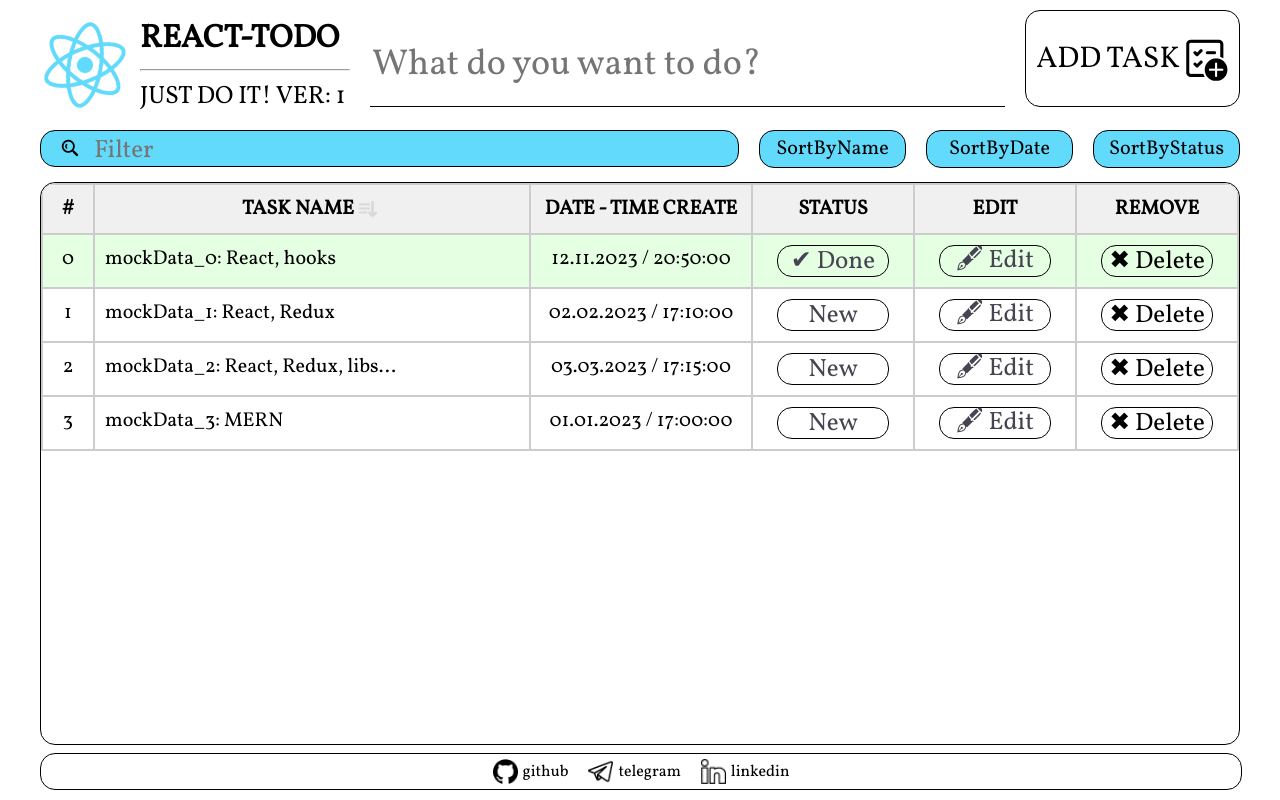
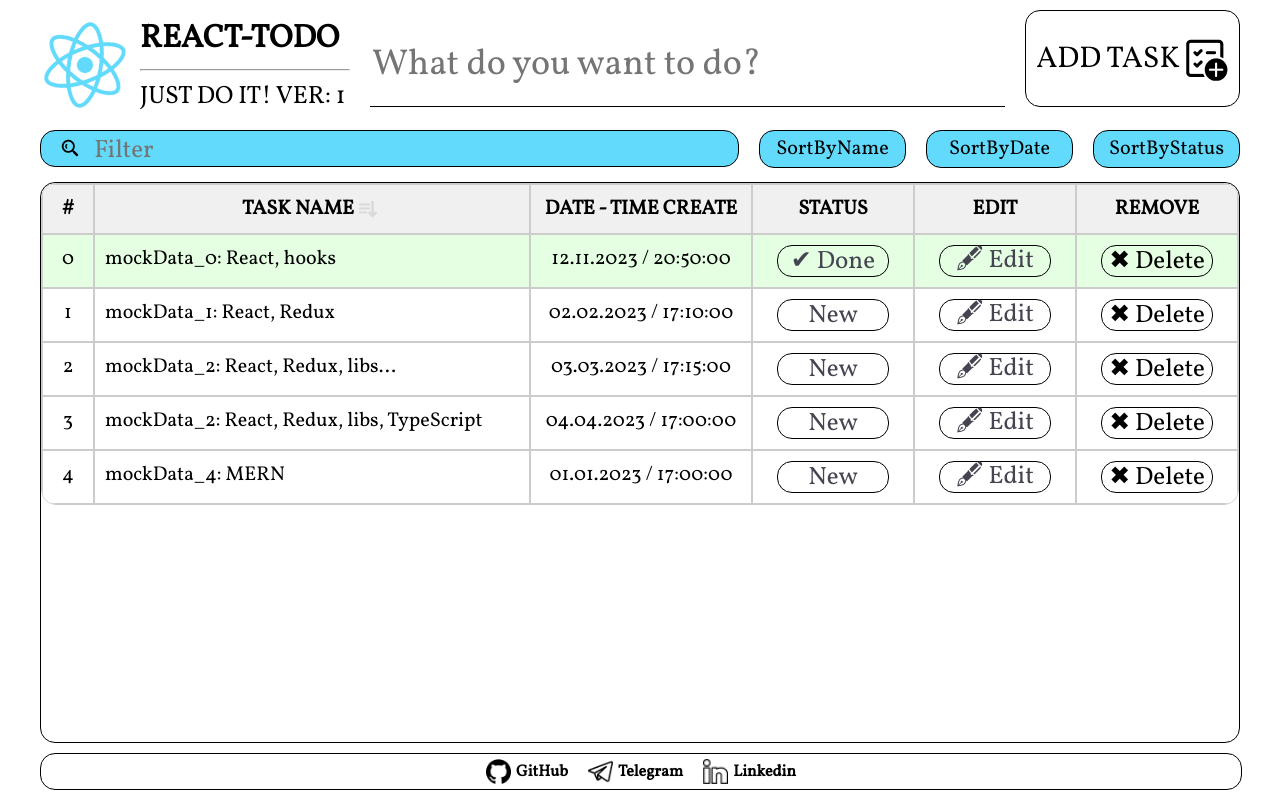
Before and after one commit to kingov-alexey/react-todo, a React (Create React App) app: page / in a window 1280 px wide. Built offline with nearby package versions, Linux system fonts and the light colour scheme.

Commit message:
feat: add filter, noData stub

```diff
--- a/src/App.js
+++ b/src/App.js
@@ -9,6 +9,7 @@ export const AppContext = React.createContext(null);
 
 function App() {
   const [itemList, setItemList] = React.useState([]);
+  const [filteredItemList, setFilteredItemList] = React.useState(itemList);
   const [inputTaskAddValue, setInputTaskAddValue] = React.useState('');
   const [inputFilterValue, setInputFilterValue] = React.useState('');
   const [inputEditValue, setInputEditValue] = React.useState('');
@@ -87,6 +88,10 @@ function App() {
 
   //#region DELETE ITEM
   const onDeleteClick = id => {
+    // const isDelete = window.confirm('Are you sure you want to delete this item?');
+    // if (isDelete) {
+    //   setItemList(prevItemList => prevItemList.filter(item => item.id !== id));
+    // }
     setItemList(prevItemList => prevItemList.filter(item => item.id !== id));
   };
   //#endregion DELETE ITEM
@@ -145,15 +150,19 @@ function App() {
   //#region FILTER
   const onFilterTextChange = () => {
     const filteredList = itemList.filter(item =>
-      item.text.toLowerCase().includes(inputFilterValue.toLowerCase())
+      item.titleTask.toLowerCase().includes(inputFilterValue.toLowerCase())
     );
-    setItemList(filteredList);
+    setFilteredItemList(filteredList);
   };
+
+  React.useEffect(()=>{
+    onFilterTextChange();
+  },[inputFilterValue, itemList]);
   //#endregion FILTER
 
   //#region Modals
   const openModalEdit = () => {
-    console.log('asdaaaa');
+    console.log('openModalEdit');
     setModalEditIsOpen(true);
   };
 
@@ -204,6 +213,7 @@ function App() {
           onSortByDateClick,
           onSortByStatusClick,
           onFilterTextChange,
+          inputFilterValue
         }}
       >
         <div className='wrapper'>
@@ -213,7 +223,7 @@ function App() {
             onDoneClick={onDoneClick}
             onEditClick={onEditClick}
             onDeleteClick={onDeleteClick}
-            itemList={itemList}
+            itemList={inputFilterValue ? filteredItemList : itemList }
           />
           <Footer />
         </div>
--- a/src/components/Input/Input.module.css
+++ b/src/components/Input/Input.module.css
@@ -22,6 +22,7 @@
 .inputTaskAdd,
 .inputFilter:focus {
     outline: none;
+    font-family: 'Vollkorn', serif;
 }
 
 .inputTaskAdd,
--- a/src/components/ItemList/ItemLIst.module.css
+++ b/src/components/ItemList/ItemLIst.module.css
@@ -2,9 +2,7 @@
     display: flex;
     flex-direction: column;
     border: 1px solid #ccc;
-    /* border-radius: 15px; */
-    border-top-left-radius: 15px;
-    border-top-right-radius: 15px;
+    border-radius: 15px;
     overflow: hidden;
     font-size: 20px;
 }
--- a/src/data/mock-data.js
+++ b/src/data/mock-data.js
@@ -7,5 +7,6 @@ export const mockData = [
     date: '03.03.2023 / 17:15:00',
     status: 'new',
   },
-  { id: '3', titleTask: 'mockData_3: MERN', date: '01.01.2023 / 17:00:00', status: 'new' },
+  { id: '3', titleTask: 'mockData_2: React, Redux, libs, TypeScript', date: '04.04.2023 / 17:00:00', status: 'new' },
+  { id: '4', titleTask: 'mockData_4: MERN', date: '01.01.2023 / 17:00:00', status: 'new' },
 ];
--- a/src/views/Filter/Filter.jsx
+++ b/src/views/Filter/Filter.jsx
@@ -12,6 +12,11 @@ function Filter() {
     onSortByDateClick,
     onSortByStatusClick,
   } = React.useContext(AppContext);
+
+  const handleClickClear = () =>{
+    setInputFilterValue('');
+  }
+
   return (
     <>
       <div className={styles.wrap}>
@@ -23,6 +28,12 @@ function Filter() {
             value={inputFilterValue}
             onChange={setInputFilterValue}
           />
+
+          {inputFilterValue ? (
+            <div className={styles.iconClear} onClick={handleClickClear}></div>
+          ) : (
+            ''
+          )}
         </div>
         <div className={styles.buttonBlock}>
           <Button text='SortByName' className='buttonStock' onClick={onSortByNameClick} />
--- a/src/views/Filter/Filter.module.css
+++ b/src/views/Filter/Filter.module.css
@@ -32,3 +32,12 @@
     margin-top: 5px;
 
 }
+
+.iconClear{
+    background-image: url(./../../assets/images/icon/iconClear.png);
+    background-repeat: no-repeat;
+    background-size:contain;
+    width: 15px;
+    height: 15px;
+    cursor: pointer;
+}
--- a/src/views/Footer/Footer.jsx
+++ b/src/views/Footer/Footer.jsx
@@ -6,13 +6,13 @@ function Footer() {
     <div className={styles.footer}>
       <div className={styles.links}>
         <a href='https://github.com/kingov-alexey/react-todo' target='_blank'>
-          <div className={styles.github}>github</div>
+          <div className={styles.github}><strong>GitHub</strong></div>
         </a>
         <a href='https://web.telegram.org/k/#@kingov_alexey' target='_blank'>
-          <div className={styles.telegram}>telegram</div>
+          <div className={styles.telegram}><strong>Telegram</strong></div>
         </a>
         <a href='https://www.linkedin.com/in/kingov-alexey/' target='_blank'>
-          <div className={styles.linkedin}>linkedin</div>
+          <div className={styles.linkedin}><strong>Linkedin</strong></div>
         </a>
       </div>
     </div>
--- a/src/views/Footer/Footer.module.css
+++ b/src/views/Footer/Footer.module.css
@@ -18,7 +18,7 @@
     border: 1px solid #000;
     margin: 10px 0;
     padding: 0 10px;
-    position: absolute;
+    /* position: absolute; */
 
     /* Как будет все готово, нужно будет переверстать */
     bottom: 0;
--- a/src/views/Main/Main.jsx
+++ b/src/views/Main/Main.jsx
@@ -7,12 +7,18 @@ function Main({ onDoneClick, onEditClick, onDeleteClick, itemList }) {
     <>
       <main className={styles.main}>
         <div className={styles.itemList}>
+        {itemList.length > 0 ? (
             <ItemList
               onDoneClick={onDoneClick}
               onEditClick={onEditClick}
               onDeleteClick={onDeleteClick}
               itemList={itemList}
             />
+          ) : (
+            <div className={styles.noData}>
+              <span> <strong>No data</strong></span>
+            </div>
+          )}
         </div>
       </main>
     </>
--- a/src/views/Main/Main.module.css
+++ b/src/views/Main/Main.module.css
@@ -2,6 +2,19 @@
     border-radius: 15px;
     border: 1px solid #000;
     flex: 1;
-    margin-bottom: 55px;
+    /* margin-bottom: 55px; */
     /* padding: 10px; */
 }
+
+.noData {
+    width: 150px;
+    height: 150px;
+    background-image: url(./../../assets/images/icon/iconNoData.png);
+    background-size: contain;
+    display: flex;
+    justify-content: center;
+    align-items: flex-end;
+    margin: 0 auto;
+
+
+}
```
Also changed, not shown: !DOCS/!TZ-todoList_labels.md (+1 -1 lines), src/assets/images/icon/iconClear.png (added), src/assets/images/icon/iconNoData.png (added). Lines whose indentation alone changed are shown as unchanged.
